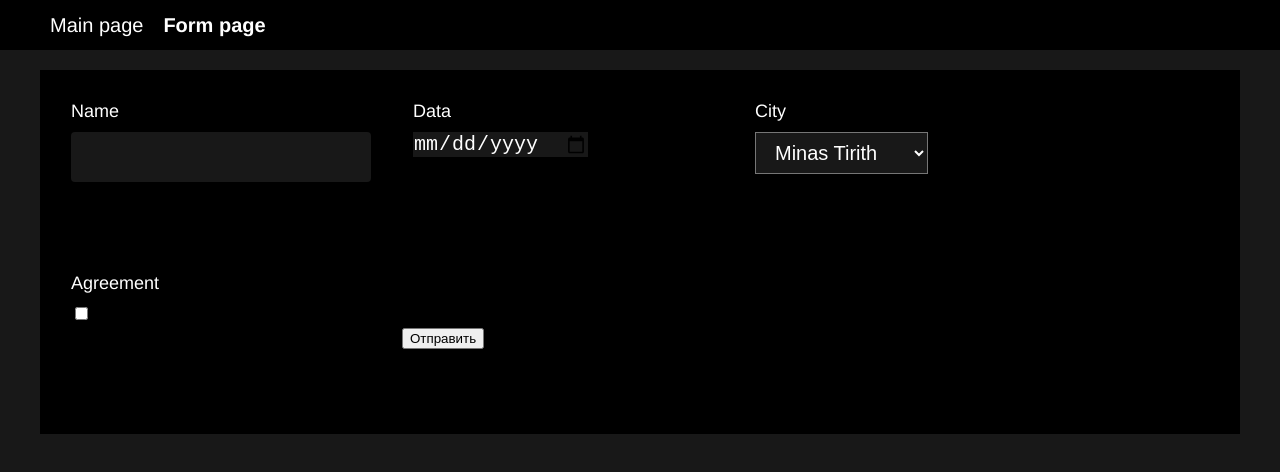
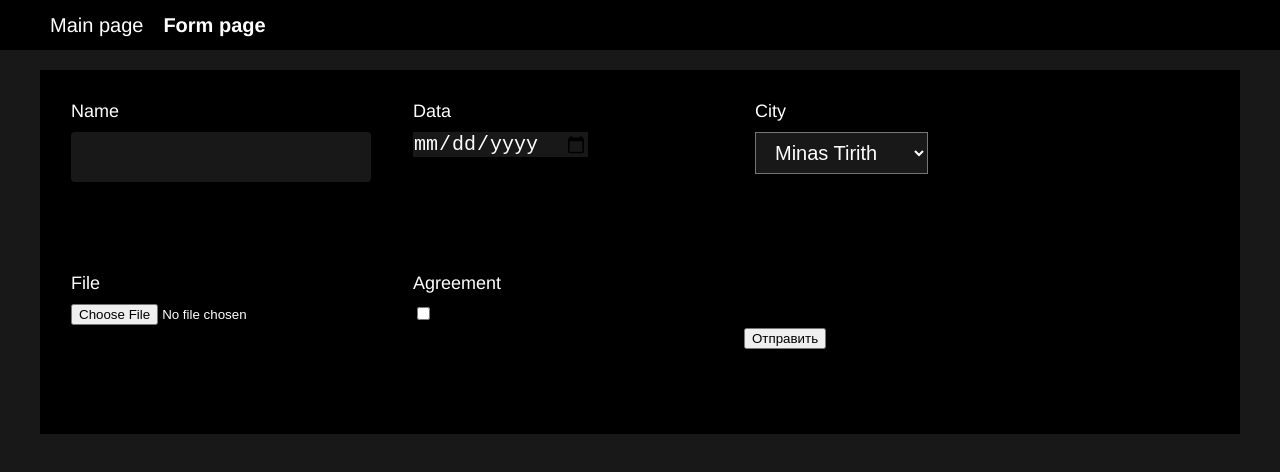
Before and after one commit to KononOleg/React-2022-Q1, a React (Create React App) app: page /form in a window 1280 px wide. Shown: the top 472 px of the page. Built offline with nearby package versions, Linux system fonts and the light colour scheme.

Commit message:
feat: add file input

```diff
--- /dev/null
+++ b/src/components/pages/form-page/components/form/components/input/file/file.css
@@ -0,0 +1,3 @@
+.input-file {
+  color: white;
+}
--- /dev/null
+++ b/src/components/pages/form-page/components/form/components/input/file/file.tsx
@@ -0,0 +1,31 @@
+import React from 'react';
+import { InputWrapper } from '../wrapper/wrapper';
+import './file.css';
+
+interface IProps {
+  label: string;
+  errorMessage: string;
+  isError: boolean;
+  inputRef: React.RefObject<HTMLInputElement>;
+  OnChange: () => void;
+}
+
+export const InputFile: React.FC<IProps> = ({
+  label,
+  errorMessage,
+  isError,
+  inputRef,
+  OnChange,
+}) => {
+  return (
+    <InputWrapper {...{ label, errorMessage, isError }}>
+      <input
+        type="file"
+        className="input-file"
+        accept="image/png, image/gif, image/jpeg"
+        ref={inputRef}
+        onChange={OnChange}
+      />
+    </InputWrapper>
+  );
+};
--- a/src/components/pages/form-page/components/form/form.tsx
+++ b/src/components/pages/form-page/components/form/form.tsx
@@ -1,17 +1,19 @@
 import React from 'react';
 import { InputCheckbox } from './components/input/checkbox/checkbox';
 import { InputData } from './components/input/data/data';
+import { InputFile } from './components/input/file/file';
 import { InputSelect } from './components/input/select/select';
 import { InputText } from './components/input/text/text';
 import './form.css';
 import { IState, IStateInput, state } from './state';
-import { validationChecked, validationEmpty, validationLength } from './validation';
+import { validationChecked, validationEmpty, validationFile, validationLength } from './validation';
 
 export class Form extends React.Component<unknown, IState> {
   Name: React.RefObject<HTMLInputElement>;
   Date: React.RefObject<HTMLInputElement>;
   Select: React.RefObject<HTMLSelectElement>;
   Checkbox: React.RefObject<HTMLInputElement>;
+  File: React.RefObject<HTMLInputElement>;
   constructor(props: unknown) {
     super(props);
     this.state = { ...state };
@@ -19,6 +21,7 @@ export class Form extends React.Component<unknown, IState> {
     this.Date = React.createRef();
     this.Select = React.createRef();
     this.Checkbox = React.createRef();
+    this.File = React.createRef();
     this.handleSubmit = this.handleSubmit.bind(this);
     this.setStateValue = this.setStateValue.bind(this);
   }
@@ -34,6 +37,10 @@ export class Form extends React.Component<unknown, IState> {
 
     //Checkbox
     validationChecked(this.Checkbox.current?.checked as boolean, 'Checkbox', this.setStateValue);
+
+    //File
+    validationFile(this.File.current?.files?.length as number, 'File', this.setStateValue);
+    console.log(this.File.current?.files?.length);
   }
 
   setStateValue(value: IStateInput, input: string) {
@@ -72,6 +79,13 @@ export class Form extends React.Component<unknown, IState> {
             { value: 'Minas Morgul', label: 'Minas Morgul' },
           ]}
         />
+        <InputFile
+          label="File"
+          inputRef={this.File}
+          errorMessage={this.state.File.Message}
+          isError={this.state.File.isError}
+          OnChange={() => this.resetError('File')}
+        />
         <InputCheckbox
           label="Agreement"
           inputRef={this.Checkbox}
--- a/src/components/pages/form-page/components/form/state.ts
+++ b/src/components/pages/form-page/components/form/state.ts
@@ -8,6 +8,7 @@ export interface IState {
   Date: IStateInput;
   Select: IStateInput;
   Checkbox: IStateInput;
+  File: IStateInput;
 }
 
 export const state = {
@@ -15,4 +16,5 @@ export const state = {
   Date: { isError: false, Message: '' },
   Select: { isError: false, Message: '' },
   Checkbox: { isError: false, Message: '' },
+  File: { isError: false, Message: '' },
 };
--- a/src/components/pages/form-page/components/form/validation.ts
+++ b/src/components/pages/form-page/components/form/validation.ts
@@ -33,6 +33,14 @@ export const validationChecked = (
   if (!inputChecked) setStateValue(input, `Confirm to sending`, setState);
 };
 
+export const validationFile = (
+  length: number,
+  input: string,
+  setState: (value: IStateInput, input: string) => void
+) => {
+  if (length === 0) setStateValue(input, `Select a file`, setState);
+};
+
 const setStateValue = (
   input: string,
   Message: string,
```
